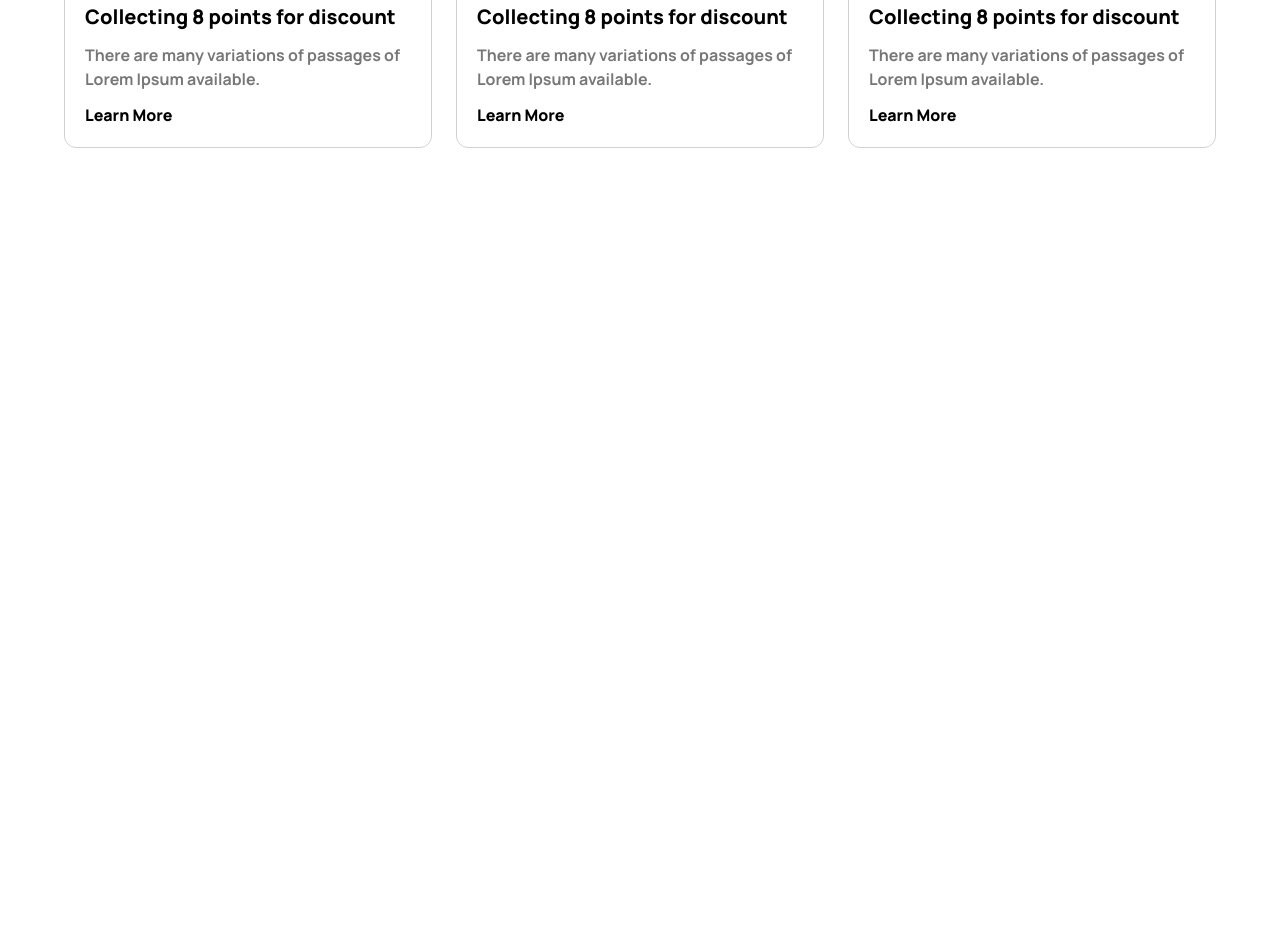
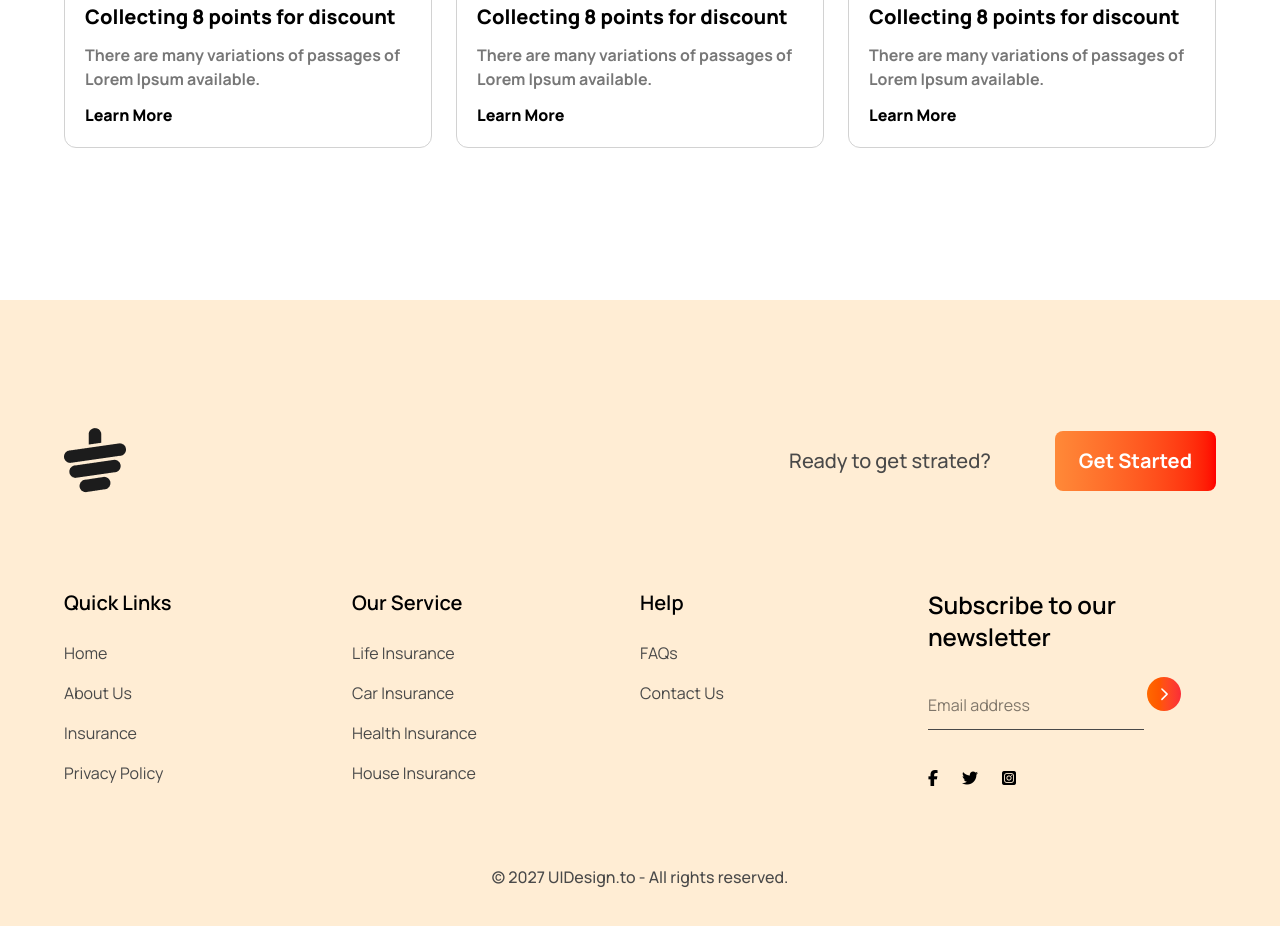
Before and after one commit to mujahidraj/Tea-house-Tailwind-PH, a plain HTML site: page index.html in a window 1280 px wide. Shown: the part 3296-4222 px from the top of the page. Before the commit the page ends 3596 px from the top, so only its background shows below. Drawn offline with nearby package versions, Linux system fonts and the light colour scheme.

Commit message:
Footer done

```diff
--- a/index.html
+++ b/index.html
@@ -29,10 +29,11 @@
 
 <!-- body -->
 
-<body class="manrope-font max-w-6xl mx-auto">
+<body class="manrope-font">
+    <main class=" max-w-6xl mx-auto">
 
         <!-- Header or banner section -->
-    <header class="flex gap-14 py-16">
+        <header class="flex max-sm:flex-col max-sm:p-5 gap-14 py-16">
 
             <!-- banner text -->
             <div>
@@ -40,7 +41,8 @@
                 <p class="text-lg font-medium mb-4 text-[#777]">Tea and Botanical Solutions Supplier Give Optimum
                     <br>Satisfaction To Your Taste Buds.
                 </p>
-            <button class="text-white font-bold bg-gradient-to-r from-orange-400 to bg-red-500 p-5 rounded-xl">Explore
+                <button
+                    class="text-white font-bold bg-gradient-to-r from-orange-400 to bg-red-500 p-5 rounded-xl">Explore
                     More <i class="fa-solid fa-arrow-right -rotate-45 ml-1"></i></button>
             </div>
 
@@ -66,7 +68,8 @@
             <h3 class="text-5xl font-extrabold text-[#1C1C1C] text-center my-5">Our Featured Products</h3>
             <!-- feature section paragraph -->
             <p class="text-base font-medium text-[#777777] text-center max-w-[900px] mx-auto">
-            There are many variations of passages of Lorem Ipsum available, but the majority have suffered alteration in
+                There are many variations of passages of Lorem Ipsum available, but the majority have suffered
+                alteration in
                 some form, by injected humour, or randomised words which don't look even slightly believable.
             </p>
             <!-- cards using the grid -->
@@ -75,7 +78,8 @@
                 <div class="p-8 flex flex-col items-center ">
                     <img class="my-6" src="images/tea-1.png" alt="">
                     <h2 class="text-2xl font-extrabold text-[#1C1C1C] my-2">Milk Tea</h2>
-                <p class="text-base font-semibold text-[#777777] text-center">Creamer could be replaced <br> by fresh
+                    <p class="text-base font-semibold text-[#777777] text-center">Creamer could be replaced <br> by
+                        fresh
                         milk</p>
                 </div>
                 <!-- second card -->
@@ -127,7 +131,8 @@
                 <p class="text-base text-[#777777] font-semibold mt-5">
                     The meaning of gong cha is chanese is to provide the best tea to emperor from all possessions . It
                     represents the highest quality and self expectation. Establishing in 2006, Gong cha had been deeply
-                appreciated by its custoers because of good words of mouth and unique customized service orginated from
+                    appreciated by its custoers because of good words of mouth and unique customized service orginated
+                    from
                     Taiwan.
                 </p>
                 <h2 class="text-xl font-extrabold text-[#1C1C1C] mt-8">Unique Taste</h2>
@@ -135,7 +140,8 @@
                     A Unique and different style from other teapots gives a luxurious and minimalist impression
                 </p>
                 <h2 class="text-xl font-extrabold text-[#1C1C1C] mt-8">Premium Quality</h2>
-            <p class="text-base text-[#777777] font-semibold mt-5">Premium Quality that makes tea more elegant and more
+                <p class="text-base text-[#777777] font-semibold mt-5">Premium Quality that makes tea more elegant and
+                    more
                     durable when you use it.</p>
             </div>
         </section>
@@ -146,8 +152,10 @@
             <!-- text div -->
             <div class=" text-[#F4F4F4] ">
                 <h2 class="text-5xl font-extrabold my-5 ">Meet Our Super Clients</h2>
-            <p class="text-base font-medium my-7">There are many variations of passages of Lorem Ipsum available, but
-                the majority have suffered alteration in some form, by injected humour, or randomised words which don't
+                <p class="text-base font-medium my-7">There are many variations of passages of Lorem Ipsum available,
+                    but
+                    the majority have suffered alteration in some form, by injected humour, or randomised words which
+                    don't
                     look even slightly believable. </p>
                 <button class="py-3 px-7 bg-white text-amber-600 text-xl font-bold rounded-xl">Show All</button>
             </div>
@@ -214,7 +222,8 @@
                     <img src="images/news-1.png" alt="">
                     <p class="text-base font-bold text-[#777777] my-3">Feb 05, 2027</p>
                     <h2 class="text-xl font-extrabold">Collecting 8 points for discount</h2>
-                <p class="text-base font-bold text-[#777777] my-3">There are many variations of passages of Lorem Ipsum
+                    <p class="text-base font-bold text-[#777777] my-3">There are many variations of passages of Lorem
+                        Ipsum
                         available.</p>
                     <p class="text-base font-extrabold">Learn More</p>
                 </div>
@@ -223,7 +232,8 @@
                     <img src="images/news-2.png" alt="">
                     <p class="text-base font-bold text-[#777777] my-3">Feb 05, 2027</p>
                     <h2 class="text-xl font-extrabold">Collecting 8 points for discount</h2>
-                <p class="text-base font-bold text-[#777777] my-3">There are many variations of passages of Lorem Ipsum
+                    <p class="text-base font-bold text-[#777777] my-3">There are many variations of passages of Lorem
+                        Ipsum
                         available.</p>
                     <p class="text-base font-extrabold">Learn More</p>
                 </div>
@@ -232,12 +242,70 @@
                     <img src="images/news-3.png" alt="">
                     <p class="text-base font-bold text-[#777777] my-3">Feb 05, 2027</p>
                     <h2 class="text-xl font-extrabold">Collecting 8 points for discount</h2>
-                <p class="text-base font-bold text-[#777777] my-3">There are many variations of passages of Lorem Ipsum
+                    <p class="text-base font-bold text-[#777777] my-3">There are many variations of passages of Lorem
+                        Ipsum
                         available.</p>
                     <p class="text-base font-extrabold">Learn More</p>
                 </div>
             </div>
         </section>
+    </main>
+
+    <!-- footer -->
+    <footer class="py-32 bg-orange-100">
+        <div class="max-w-6xl mx-auto">
+            <!-- logo div -->
+            <div  class="flex justify-between">
+                <img src="images/cup.png" alt="">
+                <div class="flex justify-center items-center gap-16">
+                    <h3 class="text-[#494949] text-xl font-medium">Ready to get strated?</h3>
+                    <button class="py-4 px-6 bg-gradient-to-r from-[#FF8938] to-[#FF0000] rounded-lg text-xl font-bold text-white">Get Started</button>
+                </div>
+            </div>
+            <!-- quick div -->
+            <div class="grid grid-cols-4 mt-24">
+                <!-- first -->
+                <div>
+                    <h3 class="text-xl font-semibold mb-6">Quick Links</h3>
+                    <p class="text-base text-[#494949] mb-4">Home</p>
+                    <p class="text-base text-[#494949] mb-4">About Us</p>
+                    <p class="text-base text-[#494949] mb-4">Insurance</p>
+                    <p class="text-base text-[#494949] mb-4">Privacy Policy</p>
+                </div>
+                <!-- second -->
+                <div>
+                    <h3 class="text-xl font-semibold mb-6">Our Service</h3>
+                    <p class="text-base text-[#494949] mb-4">Life Insurance</p>
+                    <p class="text-base text-[#494949] mb-4">Car Insurance</p>
+                    <p class="text-base text-[#494949] mb-4">Health Insurance</p>
+                    <p class="text-base text-[#494949] mb-4">House Insurance</p>
+                </div>
+                <!-- third -->
+                <div>
+                    <h3 class="text-xl font-semibold mb-6">Help</h3>
+                    <p class="text-base text-[#494949] mb-4">FAQs</p>
+                    <p class="text-base text-[#494949] mb-4">Contact Us</p>
+                </div>
+                <!-- forth -->
+                <div>
+                    <h3 class="text-2xl font-semibold mb-6">Subscribe to our newsletter</h3>
+                    <div class="">
+                        <input class="mb-6 border-[#494949] border-b-[1px] py-3 w-3/4 " type="text" placeholder="Email address">
+                        <button><img class="bg-gradient-to-r from-orange-500 to-red-500 p-2 rounded-full" src="images/Frame 4140.svg" alt=""></button>
+                    </div>
+                    <div class="flex gap-6 mt-4">
+                        <i class="fa-brands fa-facebook-f"></i>
+                        <i class="fa-brands fa-twitter"></i>
+                        <i class="fa-brands fa-square-instagram"></i>
+                    </div>
+                </div>
+            </div>
+            <!-- copyright div -->
+            <div>
+                <p class="text-base text-[#494949] font-medium text-center mt-16">© 2027 UIDesign.to - All rights reserved.</p>
+            </div>
+        </div>
+    </footer>
 </body>
 
 
```
Also changed, not shown: images/Frame 4140.svg (added). Lines whose indentation alone changed are shown as unchanged.
